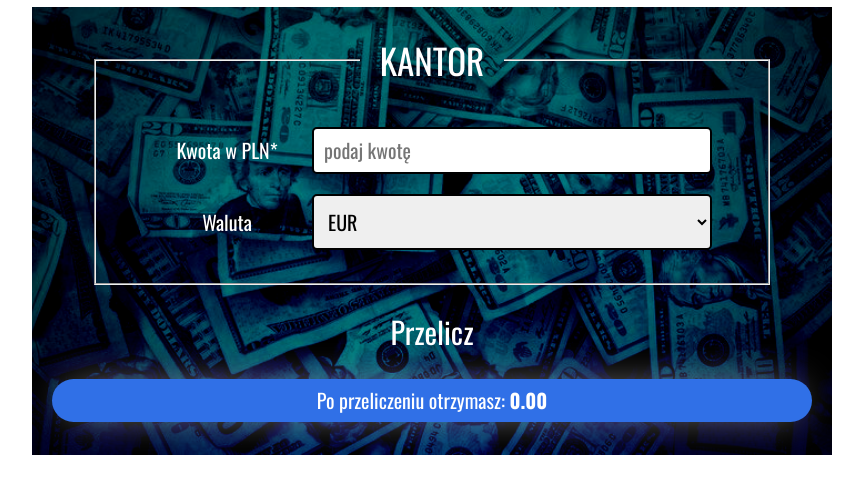
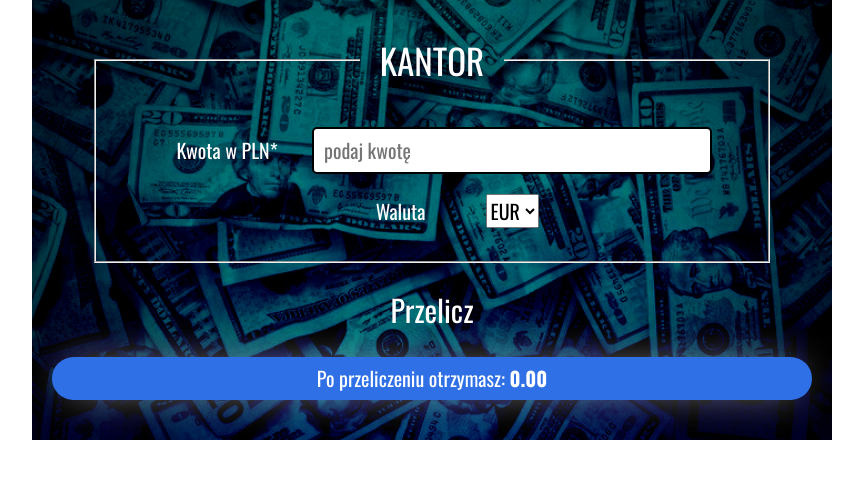
Before and after one commit to PiotrObrochta/currency-converter-react, a React (Create React App) app: page / in a window 1280 px wide. Shown: the top 494 px of the page, without its empty margins (208-1071 px from the left). Built offline with nearby package versions, Linux system fonts and the light colour scheme.

Commit message:
change className on select

```diff
--- a/src/Form/index.js
+++ b/src/Form/index.js
@@ -34,7 +34,7 @@ const Form = ({ calculateResult }) => {
                             Waluta
                         </span>
             <select
-              className="form__field"
+              className="form__field--select"
               onChange={(event) => setCurrency(event.target.value)}
             >
               {currencies.map((currency) => (
```
